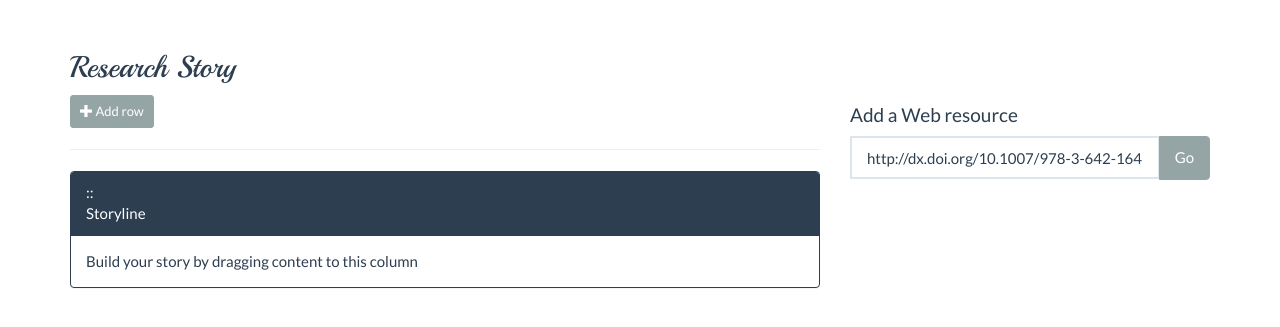
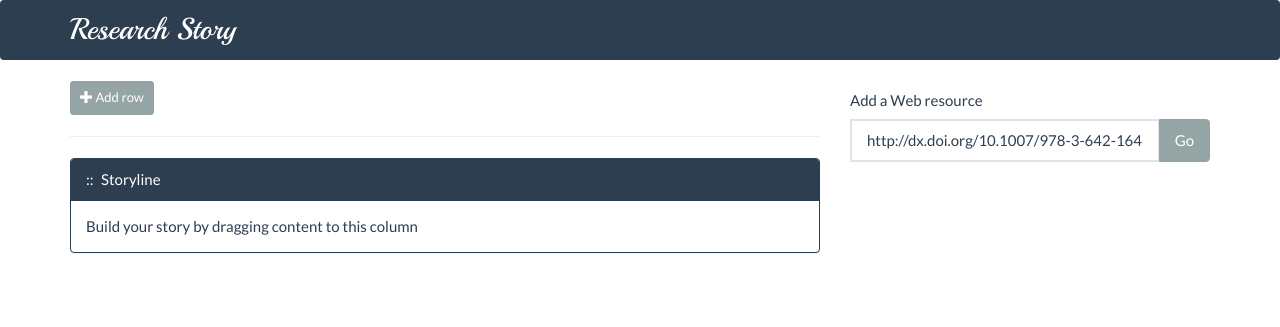
Before and after one commit to RinkeHoekstra/research-story, a Flask app: page / in a window 1280 px wide. Shown: the top 327 px of the page. Run offline with Flask 2, Linux system fonts and the light colour scheme; some libraries are stand-ins or nearby versions.

Commit message:
Navbar and other things

```diff
--- a/src/app/templates/base.html
+++ b/src/app/templates/base.html
@@ -4,25 +4,32 @@
 {% block title %}Research Story{% endblock %}
 
 {% block navbar %}
-<div class="navbar navbar-fixed-top">
-  <!-- ... -->
+<div class="navbar navbar-default" role="navigation">
+  <div class="container container-fluid">
+    <div class="navbar-header">
+      <span class="navbar-brand header">Research Story</span>
+  <!-- <ul>
+    <li><h1 class="header">Research Story</h1></li>
+  </ul> -->
+      </div>
+  </div>
 </div>
 {% endblock %}
 
 {% block content %}
 <div class="container">
-    <div class="row">
+    <!-- <div class="row">
         <div class="col-md-12" style="margin-top: 2em;">
             <h1 class="header">Research Story</h1>
         </div>
-    </div>
+    </div> -->
     <div class="row">
         <div class="col-md-8">
             <button type="button" id="add_row_button" class="btn btn-default btn-sm"><span class="glyphicon glyphicon-plus"></span> Add row</button>
             <hr/>
             <ul id="story" class="connected list handles list-group">
                 <li draggable="true" class='panel panel-primary'>
-                    <div class="panel-heading"><span class="handle">::</span><div class="text_span">Storyline</div></div>
+                    <div class="panel-heading"><span class="handle">::</span><div class="heading_text_span">Storyline</div></div>
                     <div class="panel-body"><div class="text">Build your story by dragging content to this column</div></div>
                 </li>
             </ul>
@@ -30,7 +37,7 @@
         <div class="col-md-4" id="sources">
             <div class="row">
                 <div class="col-md-12">
-                    <h4>Add a Web resource</h4>
+                    <h5>Add a Web resource</h5>
                     <form id="url-form">
                         <div class="form-group">
                             <div class="input-group">
```
